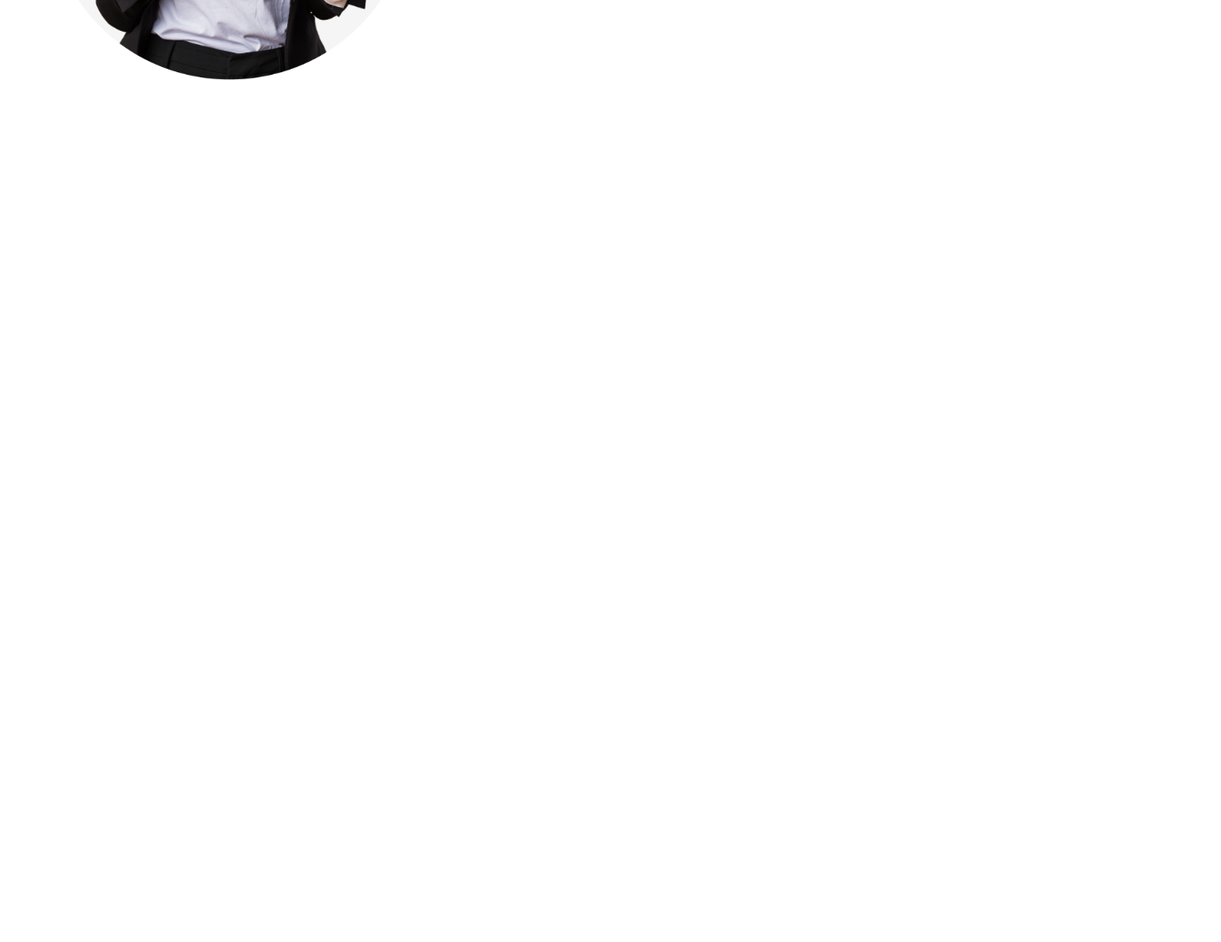
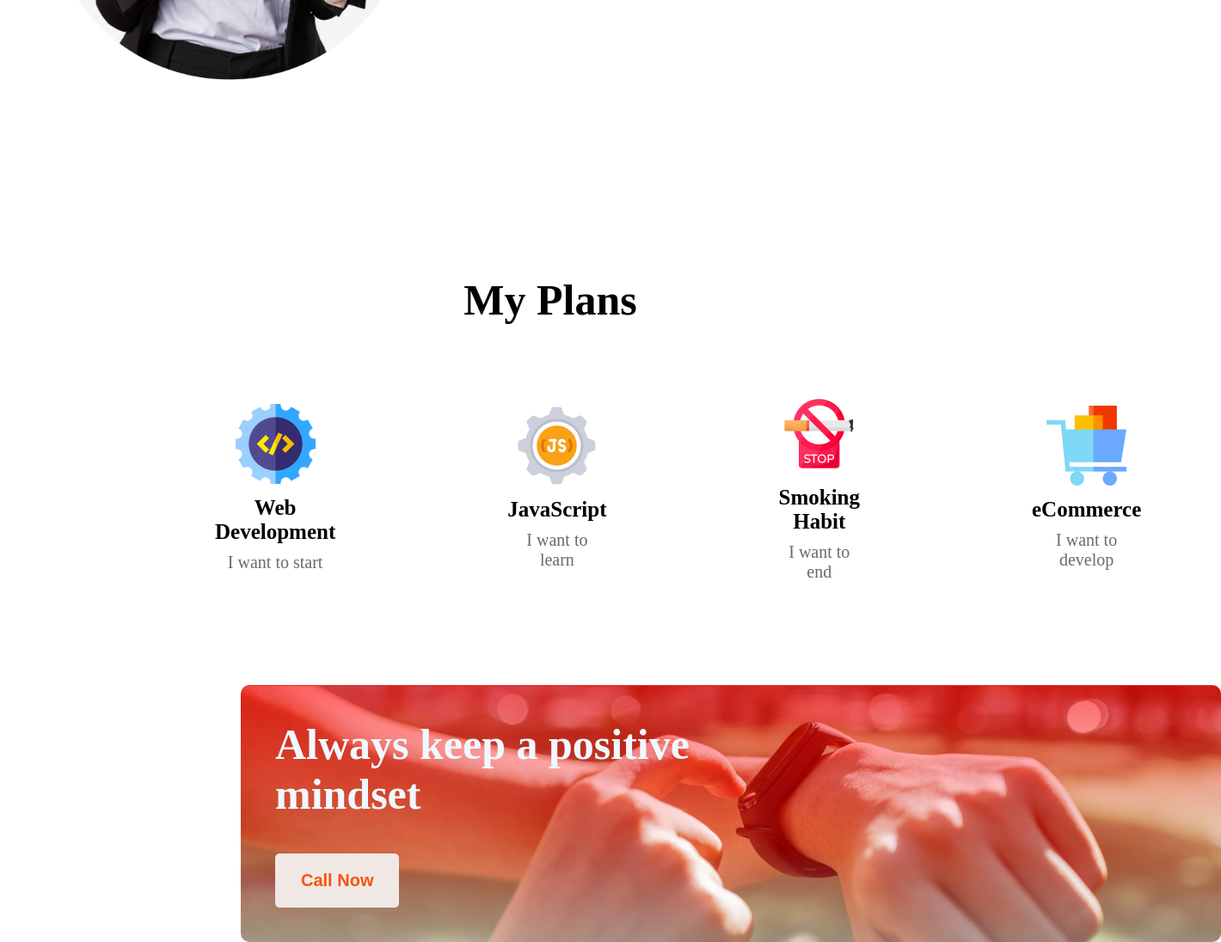
Before and after one commit to yasinarafat4/new-year-goal, a plain HTML site: page index.html in a window 1280 px wide. Shown: the part 1798-2894 px from the top of the page at 86% size, 1420 px wide, since content can reach past the window. Before the commit the page ends 2018 px from the top, so only its background shows below. Drawn offline with Linux system fonts and the light colour scheme.

Commit message:
advise and gradient section added

```diff
--- a/css/style.css
+++ b/css/style.css
@@ -81,3 +81,59 @@ nav li {
   padding-left: 25px;
 }
 /* plans section styles */
+.plans {
+  height: 100vh;
+}
+.plans-title {
+  text-align: center;
+  font-size: 50px;
+  font-weight: 700;
+  padding-top: 100px;
+}
+.plans-items {
+  display: flex;
+  align-items: center;
+  text-align: center;
+  gap: 200px;
+  padding-top: 80px;
+  padding-left: 250px;
+}
+.plans-items img {
+  padding-bottom: 10px;
+}
+.plans-items h2 {
+  font-size: 25px;
+  font-weight: 700;
+}
+.plans-items p {
+  font-size: 20px;
+  color: rgba(37, 38, 38, 0.686);
+  padding-top: 10px;
+  margin-bottom: 120px;
+}
+/* advice and gradient style */
+.advice {
+  background: url(../images/watch.png),
+    linear-gradient(rgb(218, 48, 48), rgba(194, 181, 181, 0.83));
+  background-blend-mode: overlay;
+  background-repeat: no-repeat;
+  width: 1060px;
+  padding: 40px 40px;
+  border-radius: 10px;
+  margin-left: 280px;
+}
+.advice h1 {
+  font-size: 30px;
+  font-size: 50px;
+  color: aliceblue;
+}
+.btn-secondary {
+  margin-top: 40px;
+  background-color: rgb(240, 232, 229);
+  padding: 20px 30px;
+  font-size: 20px;
+  font-weight: 700;
+  color: rgb(245, 84, 15);
+  border: none;
+  border-radius: 5px;
+}
--- a/index.html
+++ b/index.html
@@ -63,6 +63,38 @@
           </div>
         </div>
       </div>
+      <!-- plans section -->
+      <div class="plans">
+        <h1 class="plans-title">My Plans</h1>
+        <div class="plans-items">
+          <div>
+            <img src="/images/icons/web.png" alt="" />
+            <h2>Web Development</h2>
+            <p>I want to start</p>
+          </div>
+          <div>
+            <img src="/images/icons/js.png" alt="" />
+            <h2>JavaScript</h2>
+            <p>I want to learn</p>
+          </div>
+          <div>
+            <img src="images/icons/smoke.png" alt="" />
+            <h2>Smoking Habit</h2>
+            <p>I want to end</p>
+          </div>
+          <div>
+            <img src="images/icons/ecom.png" alt="" />
+            <h2>eCommerce</h2>
+            <p>I want to develop</p>
+          </div>
+        </div>
+        <!-- advise and gradient section -->
+        <div class="advice">
+          <h1>Always keep a positive <br>
+            mindset</h1>
+          <button class="btn-secondary">Call Now</button>
+        </div>
+      </div>
     </main>
     <footer></footer>
   </body>
```
